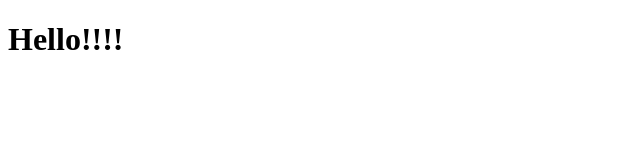
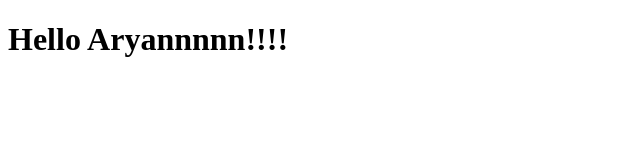
Before and after one commit to Aryan30134/practice_github, a plain HTML site: page index.html in a window 1280 px wide. Shown: the whole page, without its empty margins (0-640 px from the left). Drawn offline with Linux system fonts and the light colour scheme.

Commit message:
add code1

```diff
--- a/index.html
+++ b/index.html
@@ -6,6 +6,6 @@
     <title>Document</title>
 </head>
 <body>
-    <h1>Hello!!!!</h1>
+    <h1>Hello Aryannnnn!!!!</h1>
 </body>
 </html>
```
